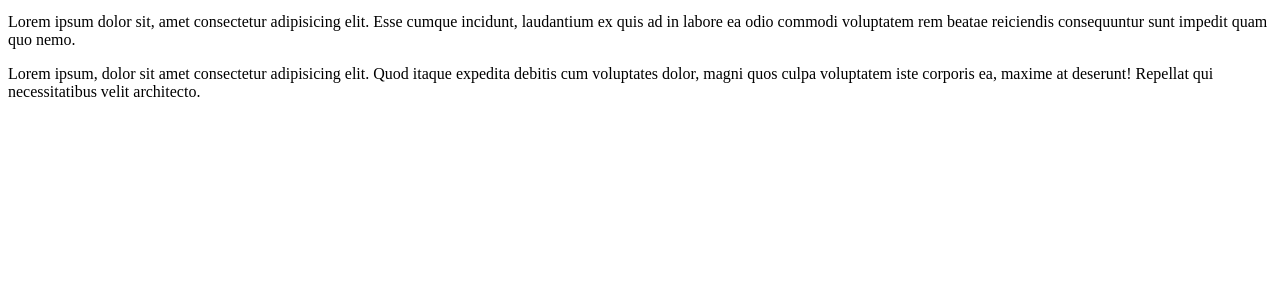
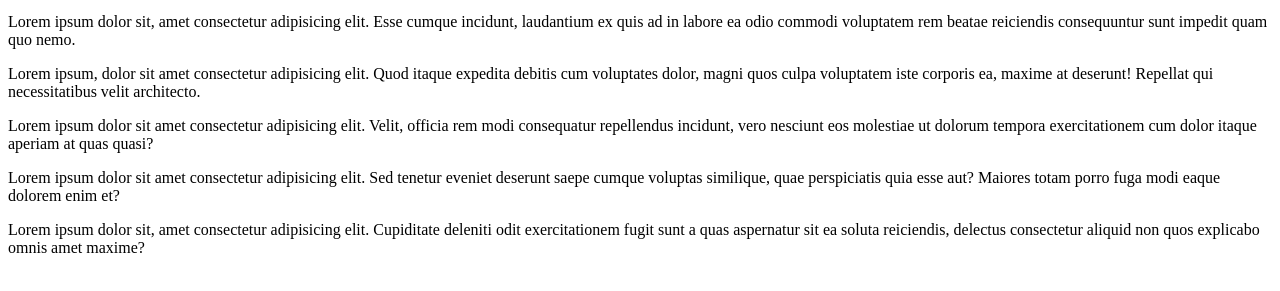
Before and after one commit to iyanuaransiola/html5-session1, a plain HTML site: page index.html in a window 1280 px wide. Shown: the part 119-410 px from the top of the page. Drawn offline with Linux system fonts and the light colour scheme.

Commit message:
Added saved paragraphs to content

```diff
--- a/index.html
+++ b/index.html
@@ -12,4 +12,7 @@
 </p>
 <p>Lorem ipsum dolor sit, amet consectetur adipisicing elit. Esse cumque incidunt, laudantium ex quis ad in labore ea odio commodi voluptatem rem beatae reiciendis consequuntur sunt impedit quam quo nemo.</p>
 <p>Lorem ipsum, dolor sit amet consectetur adipisicing elit. Quod itaque expedita debitis cum voluptates dolor, magni quos culpa voluptatem iste corporis ea, maxime at deserunt! Repellat qui necessitatibus velit architecto.</p>
+<p>Lorem ipsum dolor sit amet consectetur adipisicing elit. Velit, officia rem modi consequatur repellendus incidunt, vero nesciunt eos molestiae ut dolorum tempora exercitationem cum dolor itaque aperiam at quas quasi?</p>
+<p>Lorem ipsum dolor sit amet consectetur adipisicing elit. Sed tenetur eveniet deserunt saepe cumque voluptas similique, quae perspiciatis quia esse aut? Maiores totam porro fuga modi eaque dolorem enim et?</p>
+<p>Lorem ipsum dolor sit, amet consectetur adipisicing elit. Cupiditate deleniti odit exercitationem fugit sunt a quas aspernatur sit ea soluta reiciendis, delectus consectetur aliquid non quos explicabo omnis amet maxime?</p>
 </html>
```
